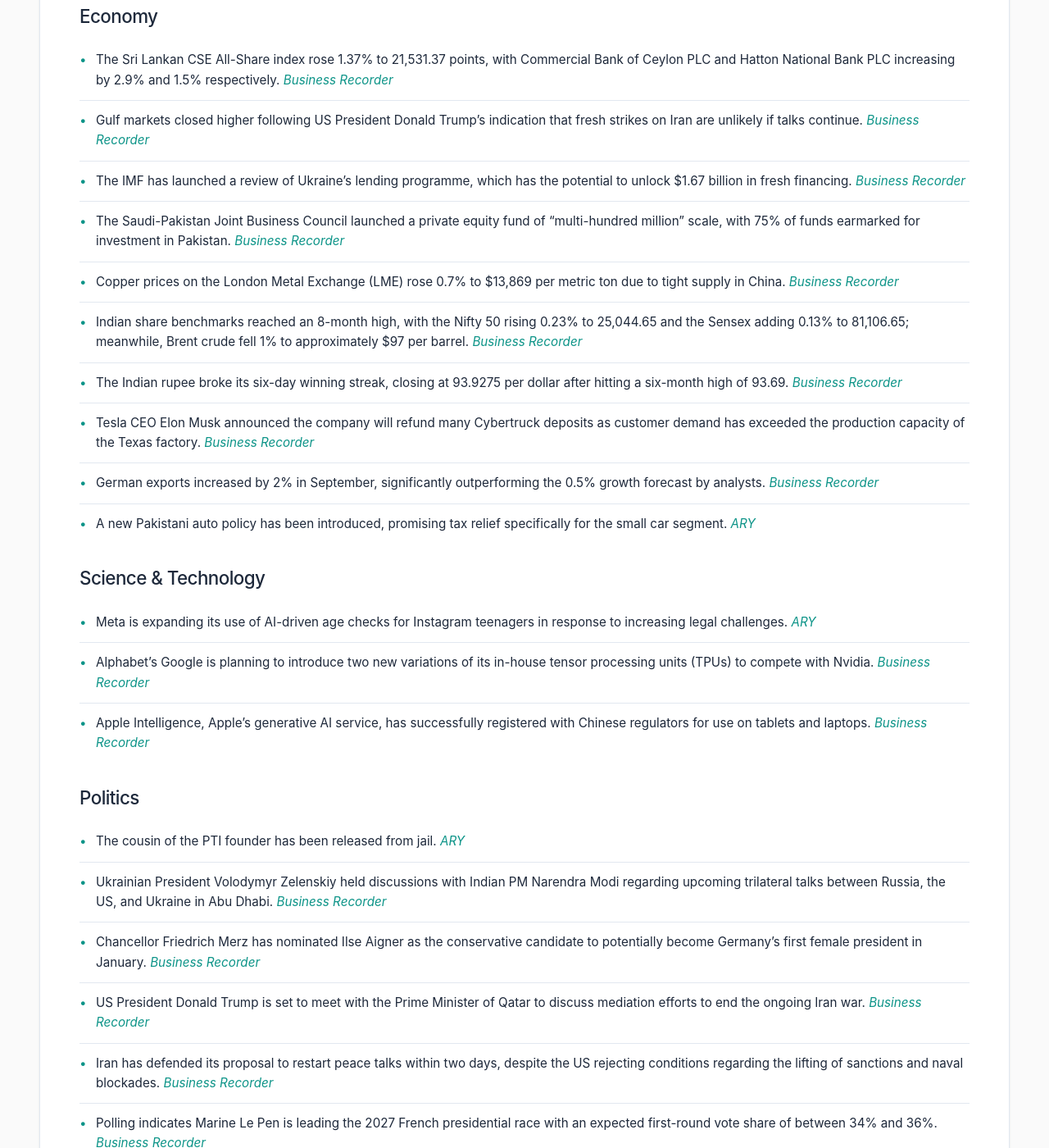
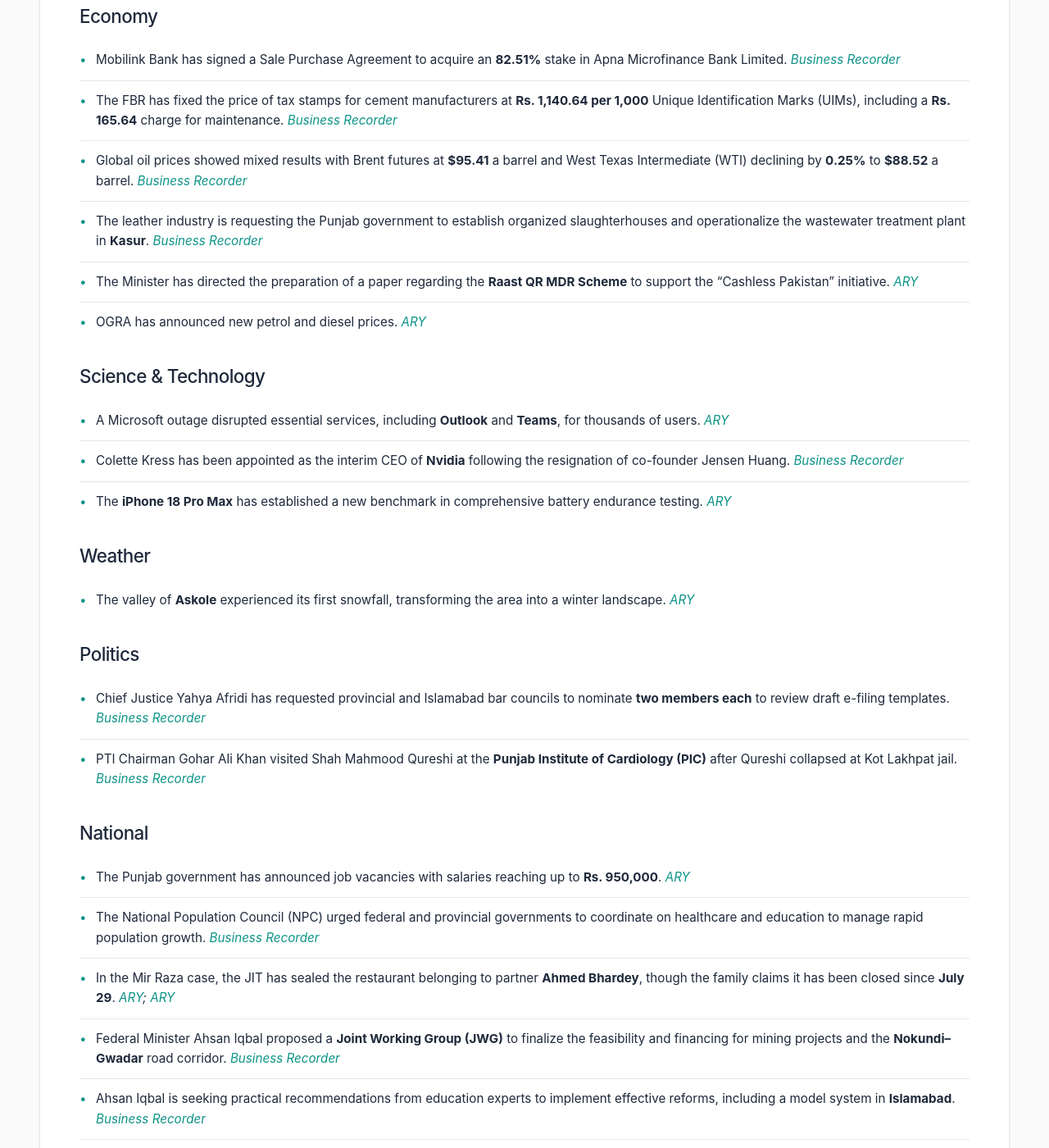
Before and after one commit to zsubzwary/news, a Jekyll site: the page built from en/index.md, in a window 1280 px wide and 1400 px high, scrolled down 406 px. Shown: the whole window at 82% size. Built offline with Jekyll 4.4.1, drawn with Linux system fonts in a browser that asks for light colours; some web fonts are replaced; comment, search, counter and statistics services are not loaded; some of the changed text lies outside the part shown.

Commit message:
DateTime; 2026-11-13T04:04:32.574Z

```diff
--- a/en/index.md
+++ b/en/index.md
@@ -4,51 +4,52 @@ title: Pakistan News Briefing
 lang: en
 ---
 
-Published at: 09-Nov-2026 21:03PKT
+Published at: 13-Nov-2026 09:04PKT
 
 Time to read: 4 mins
 
 ### Economy
-- The Sri Lankan CSE All-Share index rose 1.37% to 21,531.37 points, with Commercial Bank of Ceylon PLC and Hatton National Bank PLC increasing by 2.9% and 1.5% respectively. *[Business Recorder](https://www.brecorder.com/news/40448129/sri-lankan-shares-climb-as-financials-gain)*
-- Gulf markets closed higher following US President Donald Trump's indication that fresh strikes on Iran are unlikely if talks continue. *[Business Recorder](https://www.brecorder.com/news/40448128/gulf-markets-gain-on-hopes-iran-strikes-will-stay-off-the-table)*
-- The IMF has launched a review of Ukraine’s lending programme, which has the potential to unlock $1.67 billion in fresh financing. *[Business Recorder](https://www.brecorder.com/news/40448125/imf-launches-ukraine-loan-review-that-could-unlock-167-billion)*
-- The Saudi-Pakistan Joint Business Council launched a private equity fund of "multi-hundred million" scale, with 75% of funds earmarked for investment in Pakistan. *[Business Recorder](https://www.brecorder.com/news/40448123/pakistan-saudi-arabia-investors-launch-fund-to-boost-trade-investment)*
-- Copper prices on the London Metal Exchange (LME) rose 0.7% to $13,869 per metric ton due to tight supply in China. *[Business Recorder](https://www.brecorder.com/news/40448120/copper-rebounds-on-firmer-risk-sentiment-and-tight-supply-in-china)*
-- Indian share benchmarks reached an 8-month high, with the Nifty 50 rising 0.23% to 25,044.65 and the Sensex adding 0.13% to 81,106.65; meanwhile, Brent crude fell 1% to approximately $97 per barrel. *[Business Recorder](https://www.brecorder.com/news/40448119/indian-shares-inch-higher-to-close-at-8-month-high-as-crude-oil-drops)*
-- The Indian rupee broke its six-day winning streak, closing at 93.9275 per dollar after hitting a six-month high of 93.69. *[Business Recorder](https://www.brecorder.com/news/40448118/indian-rupee-breaks-six-day-winning-streak-on-state-banks-dollar-bids)*
-- Tesla CEO Elon Musk announced the company will refund many Cybertruck deposits as customer demand has exceeded the production capacity of the Texas factory. *[Business Recorder](https://www.brecorder.com/news/40448114/tesla-to-refund-many-cybertruck-deposits-as-demand-exceeds-production-musk-says)*
-- German exports increased by 2% in September, significantly outperforming the 0.5% growth forecast by analysts. *[Business Recorder](https://www.brecorder.com/news/40448113/german-exports-rise-more-than-expected-in-september)*
-- A new Pakistani auto policy has been introduced, promising tax relief specifically for the small car segment. *[ARY](https://arynews.tv/pakistans-new-auto-policy-promises-tax-relief-for-small-cars)*
+- Mobilink Bank has signed a Sale Purchase Agreement to acquire an **82.51%** stake in Apna Microfinance Bank Limited. *[Business Recorder](https://www.brecorder.com/news/40448705/mobilink-bank-to-acquire-8251pc-stake-in-apna-bank)*
+- The FBR has fixed the price of tax stamps for cement manufacturers at **Rs. 1,140.64 per 1,000** Unique Identification Marks (UIMs), including a **Rs. 165.64** charge for maintenance. *[Business Recorder](https://www.brecorder.com/news/40448699/fbr-sets-tax-stamp-price-for-cement-manufacturers)*
+- Global oil prices showed mixed results with Brent futures at **$95.41** a barrel and West Texas Intermediate (WTI) declining by **0.25%** to **$88.52** a barrel. *[Business Recorder](https://www.brecorder.com/news/40448723/oil-prices-set-for-second-weekly-decline-as-trump-to-stay-with-iran-blockade)*
+- The leather industry is requesting the Punjab government to establish organized slaughterhouses and operationalize the wastewater treatment plant in **Kasur**. *[Business Recorder](https://www.brecorder.com/news/40448704/leather-industry-seeks-slaughter-houses-kasur-plant-revival)*
+- The Minister has directed the preparation of a paper regarding the **Raast QR MDR Scheme** to support the "Cashless Pakistan" initiative. *[ARY](https://arynews.tv/cashless-pakistan-minister-directs-paper-on-raast-qr-mdr-scheme)*
+- OGRA has announced new petrol and diesel prices. *[ARY](https://arynews.tv/petrol-price-in-pakistan-today)*
 
 ### Science & Technology
-- Meta is expanding its use of AI-driven age checks for Instagram teenagers in response to increasing legal challenges. *[ARY](https://arynews.tv/meta-expands-ai-age-checks-for-instagram-teens-as-lawsuits-mount)*
-- Alphabet’s Google is planning to introduce two new variations of its in-house tensor processing units (TPUs) to compete with Nvidia. *[Business Recorder](https://www.brecorder.com/news/40448127/google-to-introduce-two-variants-of-in-house-chips-reports)*
-- Apple Intelligence, Apple's generative AI service, has successfully registered with Chinese regulators for use on tablets and laptops. *[Business Recorder](https://www.brecorder.com/news/40448126/apple-intelligence-ai-service-registers-with-chinese-regulator-for-use-on-tablets-laptops)*
+- A Microsoft outage disrupted essential services, including **Outlook** and **Teams**, for thousands of users. *[ARY](https://arynews.tv/microsoft-outage-drags-on-for-hours-disrupting-outlook-teams-for-thousands)*
+- Colette Kress has been appointed as the interim CEO of **Nvidia** following the resignation of co-founder Jensen Huang. *[Business Recorder](https://www.brecorder.com/news/40448724/colette-kress-the-cfo-who-challenged-huangs-bets-is-nvidias-interim-ceo)*
+- The **iPhone 18 Pro Max** has established a new benchmark in comprehensive battery endurance testing. *[ARY](https://arynews.tv/iphone-18-pro-max-sets-new-benchmark-in-comprehensive-battery-endurance-test)*
+
+### Weather
+- The valley of **Askole** experienced its first snowfall, transforming the area into a winter landscape. *[ARY](https://arynews.tv/magical-first-snowfall-turns-pakistans-last-valley-askole-into-winter-paradise)*
 
 ### Politics
-- The cousin of the PTI founder has been released from jail. *[ARY](https://arynews.tv/pti-founders-cousin-released-from-jail)*
-- Ukrainian President Volodymyr Zelenskiy held discussions with Indian PM Narendra Modi regarding upcoming trilateral talks between Russia, the US, and Ukraine in Abu Dhabi. *[Business Recorder](https://www.brecorder.com/news/40448132/zelenskiy-speaks-to-modi-ahead-of-ukraine-russia-talks)*
-- Chancellor Friedrich Merz has nominated Ilse Aigner as the conservative candidate to potentially become Germany's first female president in January. *[Business Recorder](https://www.brecorder.com/news/40448131/germany-set-to-get-its-first-female-president-after-merz-backs-bavarian-conservative-aigner)*
-- US President Donald Trump is set to meet with the Prime Minister of Qatar to discuss mediation efforts to end the ongoing Iran war. *[Business Recorder](https://www.brecorder.com/news/40448121/trump-to-meet-iran-war-mediator-qatar-no-imminent-deal-seen-to-end-the-war)*
-- Iran has defended its proposal to restart peace talks within two days, despite the US rejecting conditions regarding the lifting of sanctions and naval blockades. *[Business Recorder](https://www.brecorder.com/news/40448117/iran-defends-two-day-proposal-for-peace-talks-after-us-rejects-conditions)*
-- Polling indicates Marine Le Pen is leading the 2027 French presidential race with an expected first-round vote share of between 34% and 36%. *[Business Recorder](https://www.brecorder.com/news/40448115/le-pen-and-melenchon-ahead-in-2027-french-presidential-race-poll-shows)*
+- Chief Justice Yahya Afridi has requested provincial and Islamabad bar councils to nominate **two members each** to review draft e-filing templates. *[Business Recorder](https://www.brecorder.com/news/40448698/cjp-invites-bar-nominations-for-draft-e-filing-review)*
+- PTI Chairman Gohar Ali Khan visited Shah Mahmood Qureshi at the **Punjab Institute of Cardiology (PIC)** after Qureshi collapsed at Kot Lakhpat jail. *[Business Recorder](https://www.brecorder.com/news/40448701/gohar-inquires-after-qureshi-at-pic)*
 
 ### National
-- Muhammad Ali Durrani has launched the ‘Marka-e-Khushali’ movement to advocate for the creation of new provinces. *[ARY](https://arynews.tv/muhammad-ali-durrani-launches-marka-e-khushali-movement-for-new-provinces)*
-- Pakistan Customs intercepted an attempt to smuggle 51kg of hashish into Karachi. *[ARY](https://arynews.tv/pakistan-customs-foils-attempt-to-smuggle-51kg-of-hashish-to-karachi)*
-- Construction at the Tarbela Fifth Extension (T5) Hydropower Project was suspended after a rock collapse caused water to flood Tunnel No. 5. *[Business Recorder](https://www.brecorder.com/news/40448122/rock-collapse-at-tarbela-t5-sends-water-into-tunnel-work-stopped)*
+- The Punjab government has announced job vacancies with salaries reaching up to **Rs. 950,000**. *[ARY](https://arynews.tv/punjab-announces-vacancies-with-salaries-up-to-rs-950000)*
+- The National Population Council (NPC) urged federal and provincial governments to coordinate on healthcare and education to manage rapid population growth. *[Business Recorder](https://www.brecorder.com/news/40448706/rapid-population-growth-npc-body-urges-govts-to-join-forces)*
+- In the Mir Raza case, the JIT has sealed the restaurant belonging to partner **Ahmed Bhardey**, though the family claims it has been closed since **July 29**. *[ARY](https://arynews.tv/mir-raza-case-jit-seals-partner-ahmed-bhardeys-restaurant); [ARY](https://arynews.tv/mir-raza-case-bhardeys-family-says-north-nazimabad-restaurant-closed-since-july-29)*
+- Federal Minister Ahsan Iqbal proposed a **Joint Working Group (JWG)** to finalize the feasibility and financing for mining projects and the **Nokundi–Gwadar** road corridor. *[Business Recorder](https://www.brecorder.com/news/40448695/mining-projects-ahsan-proposes-jwg-formation-to-finalise-feasibility-financing)*
+- Ahsan Iqbal is seeking practical recommendations from education experts to implement effective reforms, including a model system in **Islamabad**. *[Business Recorder](https://www.brecorder.com/news/40448696/ahsan-seeks-suggestions-on-education-reforms)*
+- The Anti-Terrorism Court (ATC) recorded statements from **three more witnesses** in the murder case of PAF Group Captain Asim Tariq. *[Business Recorder](https://www.brecorder.com/news/40448697/captain-asim-tariq-murder-case-atc-records-statements-of-three-more-witnesses)*
+- The Pasban Democratic Party (PDP) criticized the government for rising utility bills and the high cost of **LPG** due to gas unavailability. *[Business Recorder](https://www.brecorder.com/news/40448703/govt-squeezing-blood-of-public-through-utility-bills-pdp)*
+- NADRA has released instructions on how to register for a **Pak Identity** account. *[ARY](https://arynews.tv/how-to-register-a-pak-identity-account-nadra-explains)*
 
 ### International
-- Pakistan has officially condemned an attempted Houthi attack on a Saudi Aramco building. *[ARY](https://arynews.tv/pakistan-condemns-attempted-houthi-attack-on-saudi-aramco-building)*
-- A sand embankment collapse caused by torrential rain in Gaza killed four people, including a woman and three children, near Deir al-Balah. *[Business Recorder](https://www.brecorder.com/news/40448130/four-killed-in-gaza-after-sand-embankment-collapses-on-to-tents)*
-- A major fire in a 40-storey high-rise building in Taiyuan, China, killed at least 14 people and left 25 others hospitalized. *[Business Recorder](https://www.brecorder.com/news/40448116/building-fire-kills-14-in-chinas-northern-city-of-taiyuan)*
+- The Indian rupee is facing pressure and is expected to open weaker than the **94-per-dollar** mark due to rising oil prices and US yields. *[Business Recorder](https://www.brecorder.com/news/40448725/indian-rupee-faltering-rally-faces-returning-oil-pressure-surging-us-yields)*
+- The US dollar is trading near a **19-month high**, while the Japanese yen is testing the **160** mark amid expectations of a Federal Reserve rate hike. *[Business Recorder](https://www.brecorder.com/news/40448719/dollar-near-19-month-high-on-fed-hike-bets-yen-tests-160)*
+- Indian equity benchmarks remained muted with **GIFT Nifty futures at 25,267.5**, despite foreign institutional inflows of **$832.71 million**. *[Business Recorder](https://www.brecorder.com/news/40448722/indian-shares-likely-to-open-flat-as-oil-surge-counters-strong-foreign-inflows)*
+- Iran’s Revolutionary Guards claimed to have targeted a **US early-warning radar in Bahrain** in retaliation for an attack on a telecommunications tower in Hormozgan province. *[Business Recorder](https://www.brecorder.com/news/40448721/irans-guards-say-they-targeted-a-us-early-warning-radar-in-bahrain)*
 
 ### Sports
-- British-Somali boxer Ramla Ali secured her first world title at age 37, winning the vacant WBO and IBF junior featherweight belts in Arlington, Texas. *[Business Recorder](https://www.brecorder.com/news/40448124/ramla-ali-wins-first-world-title-at-37-in-texas)*
+- **KPC Blues** won the Karachi Press Club (KPC) Super Sixes Night Cricket Tournament by defeating Photographers XI by **five wickets**. *[Business Recorder](https://www.brecorder.com/news/40448716/kpc-blues-win-kpc-super-sixes-cricket-tournament)*
+- The Pakistan Football Federation (PFF) is attempting to overhaul its constitution to meet **FIFA requirements** and secure international funding. *[Business Recorder](https://www.brecorder.com/news/40448700/football-body-striving-to-meet-fifa-requirements)*
 
 ### Health
-- A late-stage study on sleep apnea by Foundayo has reached its primary objective. *[ARY](https://arynews.tv/foundayo-meets-main-goal-in-late-stage-sleep-apnea-study)*
-- Reports indicate the United States has been left vulnerable to the flesh-eating screwworm. *[ARY](https://arynews.tv/us-was-left-exposed-to-the-flesh-eating-screwworm)*
+- Under the Chief Minister Punjab Cardiac Surgery Program, more than **Rs. 1.5 billion** has been provided for the free medical treatment of heart disease patients. *[Business Recorder](https://www.brecorder.com/news/40448707/heart-diseases-over-rs15bn-provided-for-the-free-patients-treatment)*
 
 ### Other
-- Leaked files from the upcoming GTA 6 release have revealed hidden multiplayer code. *[ARY](https://arynews.tv/leaked-gta-6-release-files-reveal-hidden-multiplayer-code-ahead-of-launch)*
+- A missing teenager in Australia survived **six days** in the bush, subsisting only on water and crisps. *[ARY](https://arynews.tv/miracle-in-the-wilderness-missing-teen-survives-six-days-in-australian-bush-on-crisps-and-water)*
```
